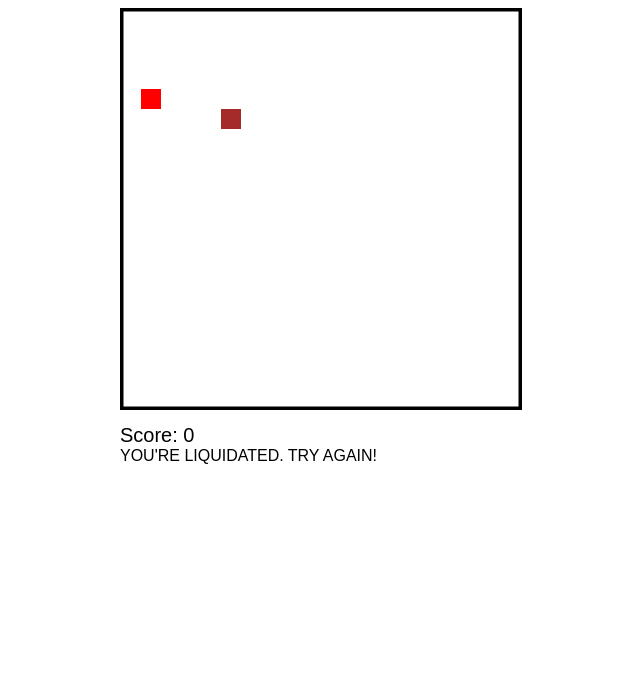
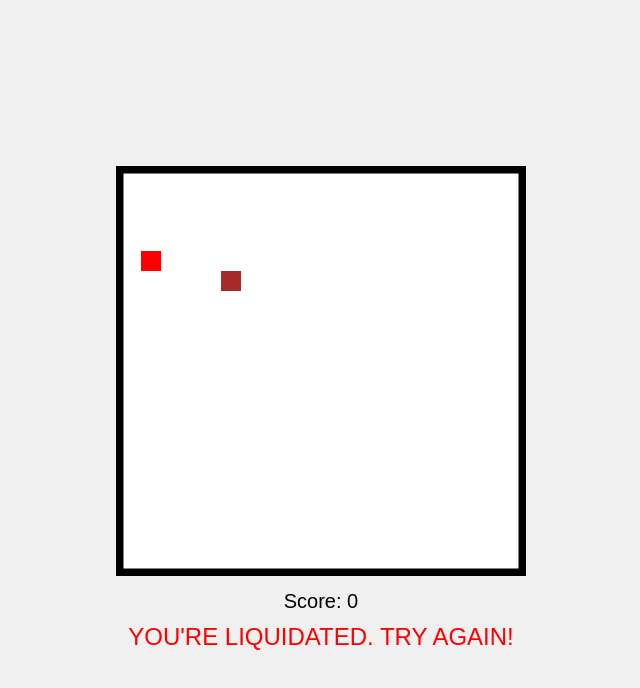
Before and after one commit to heyyovico/flappy-notion, a plain HTML site: page index.html in a window 1280 px wide. Shown: the whole page, without its empty margins (319-959 px from the left). Drawn offline with Linux system fonts and the light colour scheme.

Commit message:
Update style.css

```diff
--- a/style.css
+++ b/style.css
@@ -1,16 +1,30 @@
 body {
     display: flex;
-    flex-direction: column;
+    justify-content: center;
     align-items: center;
-    justify-content: center;
+    height: 100vh;
+    background-color: #f0f0f0;
     font-family: Arial, sans-serif;
 }
 
-#gameCanvas {
-    border: 1px solid black;
+.game-container {
+    position: relative;
+}
+
+canvas {
+    border: 5px solid black;
+    background-color: white;
 }
 
 #score {
     font-size: 20px;
     margin-top: 10px;
+    text-align: center;
 }
+
+#gameOver {
+    font-size: 24px;
+    color: red;
+    text-align: center;
+    margin-top: 10px;
+}
```
